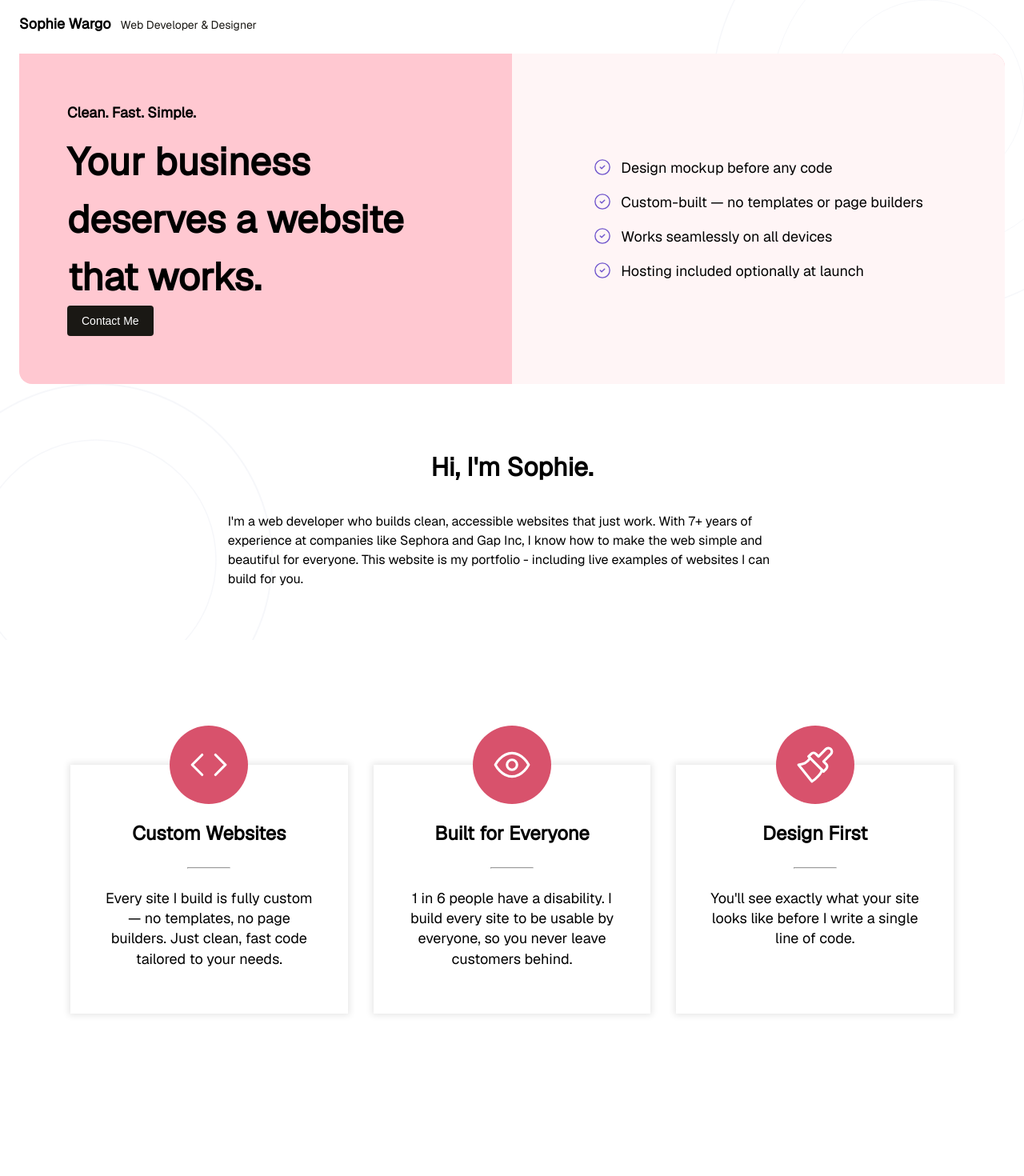
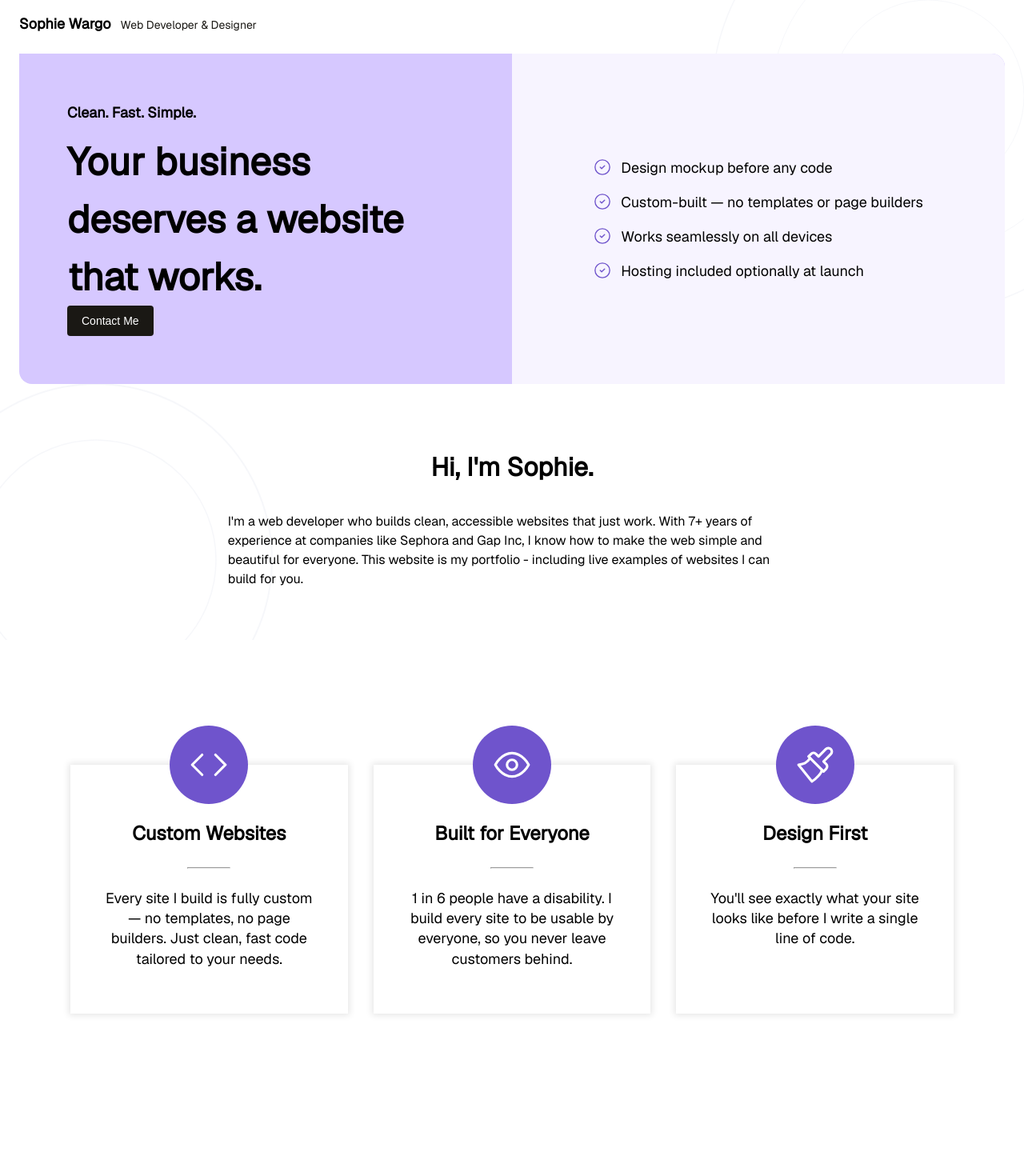
Before and after one commit to swargo/sophie-portfolio, a Next.js app: page / in a window 1280 px wide. Shown: the top 1470 px of the page at 80% size. Built offline with nearby package versions, Linux system fonts and the light colour scheme.

Commit message:
replace blush, use lavender color scheme

```diff
--- a/app/_components/CallToAction/styles.module.css
+++ b/app/_components/CallToAction/styles.module.css
@@ -1,5 +1,5 @@
 .section {
-  background-color: var(--color-blush-200);
+  background-color: var(--color-lavender-100);
   border-top-left-radius: 16px;
   border-bottom-right-radius: 16px;
   padding: var(--space-8) var(--space-5);
--- a/app/_components/Hero/styles.module.css
+++ b/app/_components/Hero/styles.module.css
@@ -9,7 +9,7 @@
 }
 
 .section {
-  background-color: var(--color-blush-200);
+  background-color: var(--color-lavender-200);
   border-top-right-radius: 16px;
   border-bottom-left-radius: 16px;
   display: flex;
@@ -36,7 +36,7 @@
 }
 
 .rightColor {
-  background-color: var(--color-blush-50);
+  background-color: var(--color-lavender-50);
   padding: var(--space-8) var(--space-5);
   display: flex;
   align-items: center;
--- a/app/_components/Services/styles.module.css
+++ b/app/_components/Services/styles.module.css
@@ -40,7 +40,7 @@
 
 .icon {
   border-radius: var(--radius-full);
-  background-color: var(--color-blush-600);
+  background-color: var(--color-lavender-600);
   width: 98px;
   height: 98px;
   padding: var(--space-5);
```
